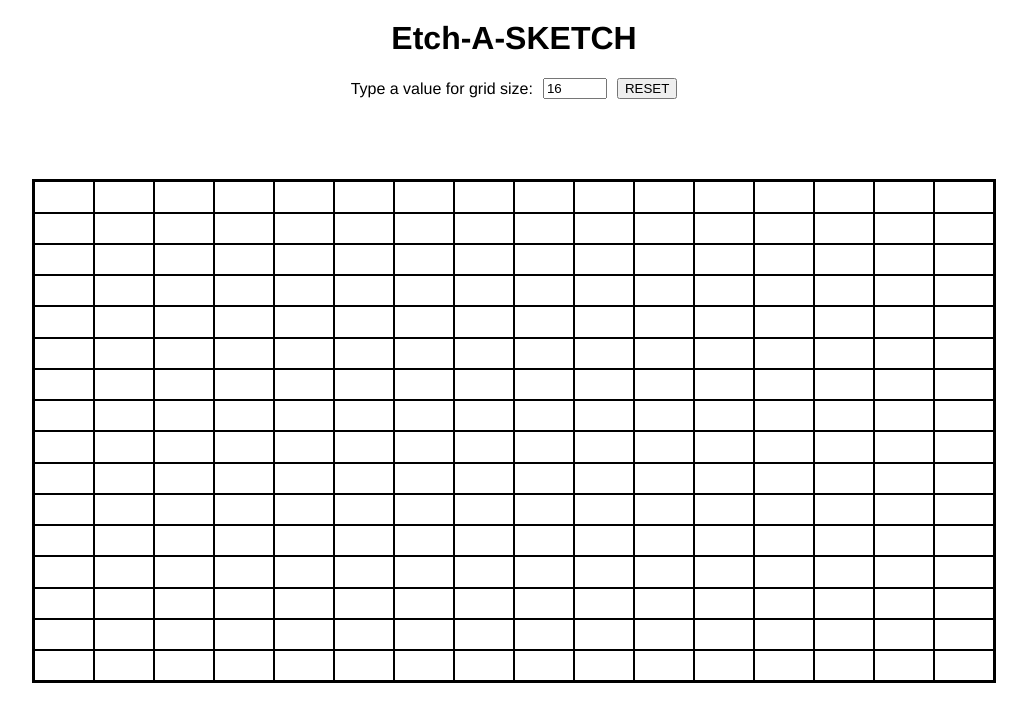
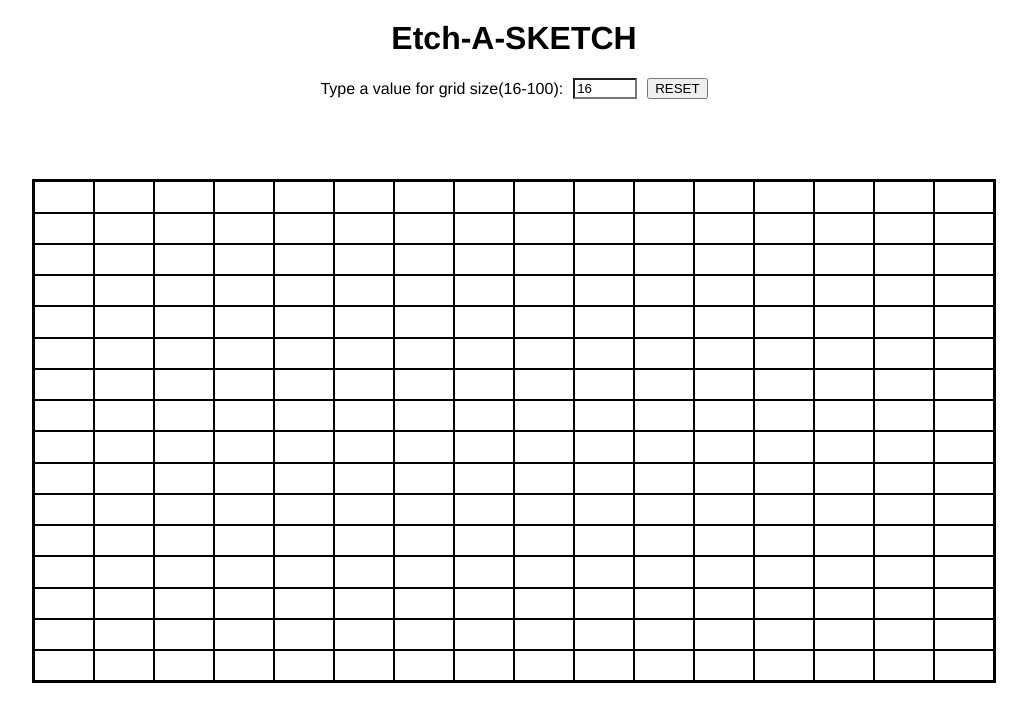
Before and after one commit to Shay213/etch-a-sketch, a plain HTML site: page index.html in a window 1280 px wide. Both pictures are taken after a click on the button "RESET". Shown: the whole page, without its empty margins (126-1153 px from the left). Drawn offline with Linux system fonts and the light colour scheme.

Commit message:
Add reset grid functionality

```diff
--- a/index.html
+++ b/index.html
@@ -13,7 +13,7 @@
         <div class="text-container">
             <h1>Etch-A-SKETCH</h1>
             <div class="input-container">
-                <label for="grid-size">Type a value for grid size: </label>
+                <label for="grid-size">Type a value for grid size(16-100): </label>
                 <input type="number" id="grid-size" name="grid-size" min="16" max="100" value="16">
                 <button type="button">RESET</button>
             </div>
--- a/javascript.js
+++ b/javascript.js
@@ -1,6 +1,27 @@
 const gridContainer = document.querySelector('.grid-container');
+const resetBtn = document.querySelector('.input-container button');
+const userInput = document.getElementById('grid-size');
 
 createGrid(16);
+
+resetBtn.addEventListener('click', e => {
+    if(userInput.valueAsNumber < 16 || userInput.valueAsNumber > 100 || Number.isNaN(userInput.valueAsNumber)){
+        userInput.style.backgroundColor = "red";
+    } else{
+        userInput.style.backgroundColor = "white";
+        resetGrid();
+    }
+});
+
+function resetGrid(){
+    let gridCols = document.querySelectorAll('.grid-col');
+
+    gridCols.forEach(el => {
+        gridContainer.removeChild(el);
+    });
+
+    createGrid(userInput.valueAsNumber);
+}
 
 function createGrid(n){
     for(let i=0; i<n; i++){
```
